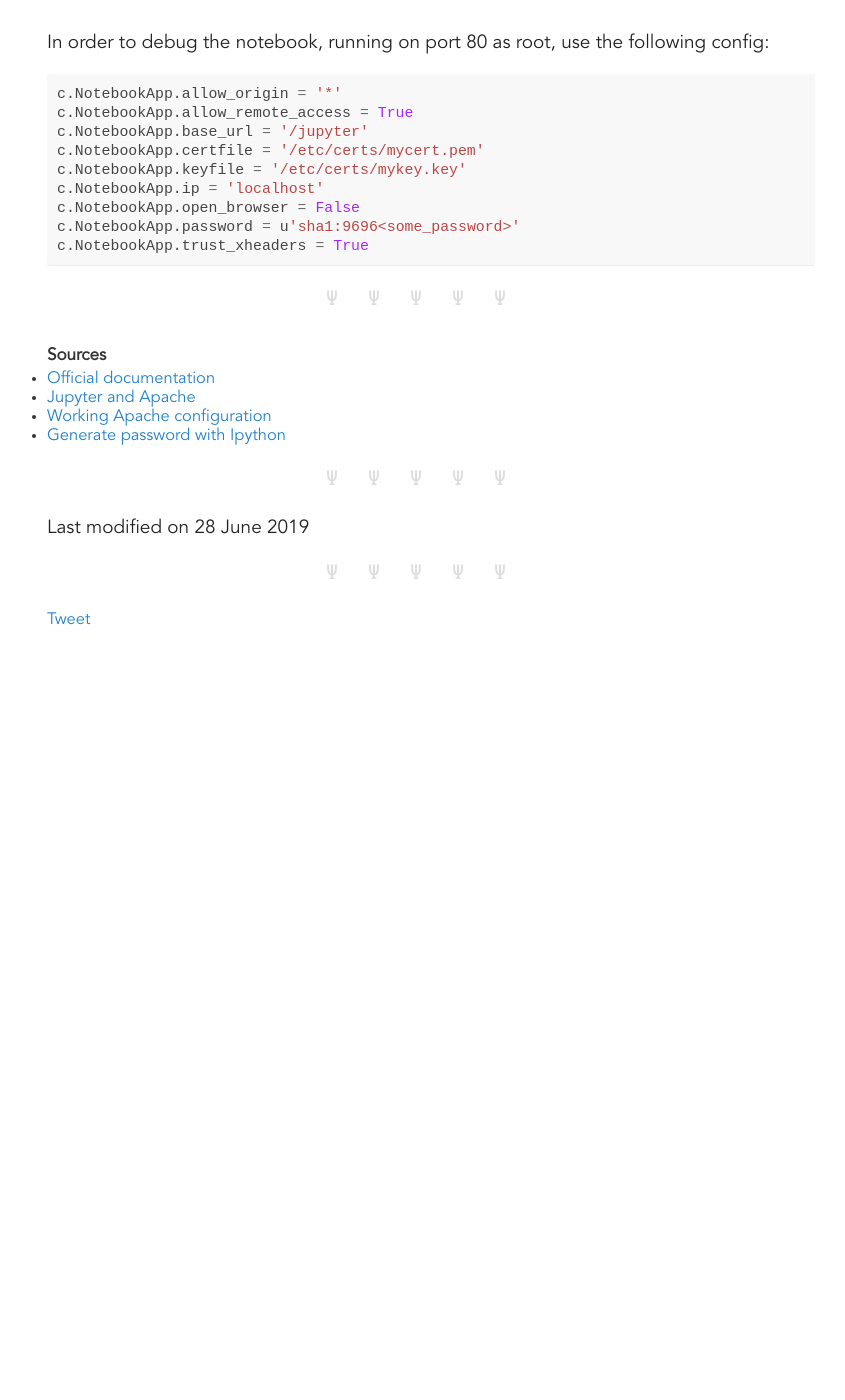
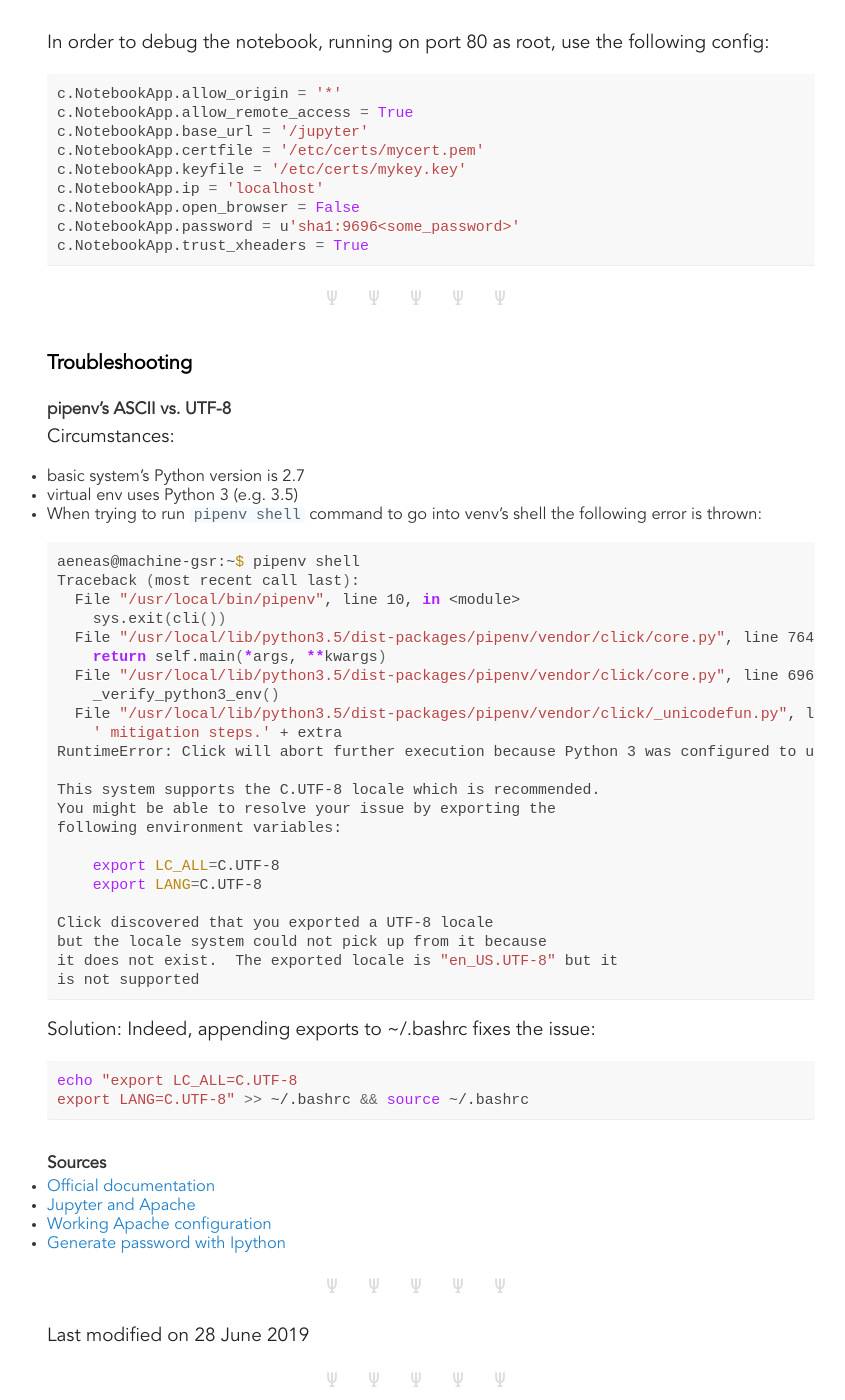
Before and after one commit to mikbuch/mikbuch.github.io, a Jekyll site: the page built from _posts/2019-05-22-Jupyter-Notebook-OpenStack.md, in a window 1280 px wide and 1400 px high, scrolled down 3028 px. Shown: the whole window, without its empty margins (209-1054 px from the left). Built offline with Jekyll 4.4.1, drawn with Linux system fonts in a browser that asks for light colours; comment, search, counter and statistics services are not loaded; before the commit the page ends 3658 px from its top, so only the background shows below that.

Commit message:
Jupyter pipenv ASCII error

````diff
--- a/_posts/2019-05-22-Jupyter-Notebook-OpenStack.md
+++ b/_posts/2019-05-22-Jupyter-Notebook-OpenStack.md
@@ -147,6 +147,48 @@ c.NotebookApp.trust_xheaders = True
 
 ***
 
+## Troubleshooting
+
+### pipenv's ASCII vs. UTF-8
+
+Circumstances:
+ * basic system's Python version is 2.7
+ * virtual env uses Python 3 (e.g. 3.5)
+ * When trying to run `pipenv shell` command to go into venv's shell the following error is thrown:
+
+```bash
+aeneas@machine-gsr:~$ pipenv shell
+Traceback (most recent call last):
+  File "/usr/local/bin/pipenv", line 10, in <module>
+    sys.exit(cli())
+  File "/usr/local/lib/python3.5/dist-packages/pipenv/vendor/click/core.py", line 764, in __call__
+    return self.main(*args, **kwargs)
+  File "/usr/local/lib/python3.5/dist-packages/pipenv/vendor/click/core.py", line 696, in main
+    _verify_python3_env()
+  File "/usr/local/lib/python3.5/dist-packages/pipenv/vendor/click/_unicodefun.py", line 124, in _verify_python3_env
+    ' mitigation steps.' + extra
+RuntimeError: Click will abort further execution because Python 3 was configured to use ASCII as encoding for the environment. Consult https://click.palletsprojects.com/en/7.x/python3/ for mitigation steps.
+
+This system supports the C.UTF-8 locale which is recommended.
+You might be able to resolve your issue by exporting the
+following environment variables:
+
+    export LC_ALL=C.UTF-8
+    export LANG=C.UTF-8
+
+Click discovered that you exported a UTF-8 locale
+but the locale system could not pick up from it because
+it does not exist.  The exported locale is "en_US.UTF-8" but it
+is not supported
+```
+
+Solution:
+Indeed, appending exports to ~/.bashrc fixes the issue:
+```bash
+echo "export LC_ALL=C.UTF-8
+export LANG=C.UTF-8" >> ~/.bashrc && source ~/.bashrc
+```
+
 ### Sources
 
  * [Official documentation](https://jupyter-notebook.readthedocs.io/en/stable/public_server.html#using-lets-encrypt)
````
